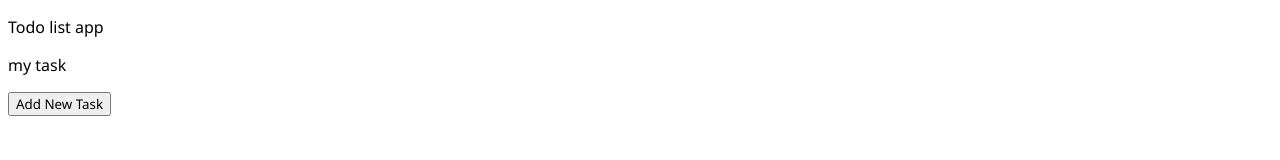
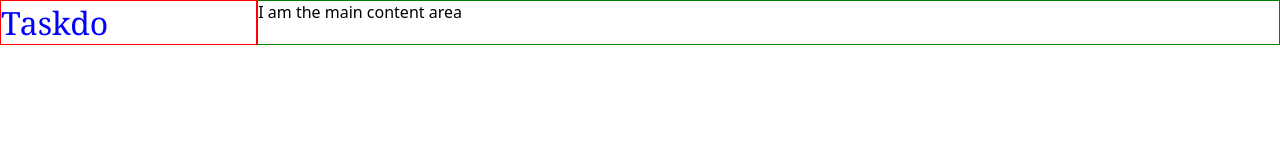
Before and after one commit to adnanyusuf85/todolist, a website built with webpack: page src/templates/template.html in a window 1280 px wide. Built offline with nearby package versions, Linux system fonts and the light colour scheme.

Commit message:
WIP: Re-architecture the application

```diff
--- /dev/null
+++ b/src/components/common.module.css
@@ -0,0 +1,8 @@
+:root{
+    --colorblue: #0000FF;
+}
+.apptitle{
+    font-size:2rem;
+    font-family: Georgia, 'Times New Roman', Times, serif;
+    color: var(--colorblue);
+}
--- /dev/null
+++ b/src/components/sidebar.js
@@ -0,0 +1,10 @@
+import * as style from "./common.module.css"
+export default function getSideBar(){
+    let containing_div = document.createElement("div");
+    let title = document.createElement("p");
+    title.innerText = "Taskdo"
+    title.classList.add(style.apptitle);
+    containing_div.appendChild(title);
+
+    return containing_div;
+}
--- a/src/index.js
+++ b/src/index.js
@@ -1,50 +1,79 @@
 import "./styles/style.css"
+import sidebar from "./components/sidebar.js"
 import Task from './models/task.js'
 import NewTaskCreatorUIComp from './components/newTaskCreator.js'
 
-let task1 = new Task();
-task1.title = "my task";
 
-let para = document.createElement("p");
-para.innerHTML = task1.title;
+let container = document.createElement("div");
+container.id = "container";
 
-let newTaskButton = document.createElement('button');
-newTaskButton.textContent = "Add New Task";
-newTaskButton.addEventListener("click",overlayScreenPaint.bind(null, (new NewTaskCreatorUIComp(new Task())).getDOM()));
-document.body.appendChild(para);
-document.body.appendChild(newTaskButton);
+let side_bar = sidebar();
+side_bar.id = "sidebar";
 
-let overlay_screen = document.createElement('div');
-overlay_screen.id = "overlay-screen";
-overlay_screen.classList.add("focused_overlay");
-overlay_screen.classList.add("hidden");
+let main_content_div = document.createElement("div");
+main_content_div.innerHTML = "I am the main content area";
+main_content_div.id = "main-content";
 
-document.body.appendChild(overlay_screen);
+let overlay_div = document.createElement("div");
+overlay_div.innerHTML = "I am the overlay div";
+overlay_div.id = "overlay-div";
 
-var observedNode;
-var observer = new MutationObserver((mutationRecords)=>{
-    mutationRecords.forEach( mutationRecord => {
-        mutationRecord.removedNodes.forEach( removedNode => {
-            if (removedNode.id === observedNode)
-                overlay_screen.classList.add("hidden");
-        });
-    });
-});
-observer.observe(overlay_screen, {childList:true});
+let notification_div = document.createElement("div");
+notification_div.innerHTML = "I am the notification bar";
+notification_div.id = "notification-div";
+
+
+container.append(
+    side_bar,
+    main_content_div,
+    overlay_div,
+    notification_div
+);
+
+document.body.appendChild(container);
+// let task1 = new Task();
+// task1.title = "my task";
+
+// let para = document.createElement("p");
+// para.innerHTML = task1.title;
+
+// let newTaskButton = document.createElement('button');
+// newTaskButton.textContent = "Add New Task";
+// newTaskButton.addEventListener("click",overlayScreenPaint.bind(null, (new NewTaskCreatorUIComp(new Task())).getDOM()));
+// document.body.appendChild(para);
+// document.body.appendChild(newTaskButton);
+
+// let overlay_screen = document.createElement('div');
+// overlay_screen.id = "overlay-screen";
+// overlay_screen.classList.add("focused_overlay");
+// overlay_screen.classList.add("hidden");
+
+// document.body.appendChild(overlay_screen);
+
+// var observedNode;
+// var observer = new MutationObserver((mutationRecords)=>{
+//     mutationRecords.forEach( mutationRecord => {
+//         mutationRecord.removedNodes.forEach( removedNode => {
+//             if (removedNode.id === observedNode)
+//                 overlay_screen.classList.add("hidden");
+//         });
+//     });
+// });
+// observer.observe(overlay_screen, {childList:true});
 
 
 
-function overlayScreenPaint(element)
-{
-    overlay_screen.appendChild(element);
-    observedNode = element.id;
-    overlay_screen.classList.remove("hidden");
+// function overlayScreenPaint(element)
+// {
+//     overlay_screen.appendChild(element);
+//     observedNode = element.id;
+//     overlay_screen.classList.remove("hidden");
 
-}
+// }
 
-function addNewTask(target_element){
-    let newTaskCreator = new NewTaskCreatorUIComp(new Task("My Task"));
-    let newTaskCreatorElement = newTaskCreator.getDOM();
-    let overlayscreen = document.getElementById("overlay-screen");
-    overlayscreen.appendChild(newTaskCreatorElement);
-}
+// function addNewTask(target_element){
+//     let newTaskCreator = new NewTaskCreatorUIComp(new Task("My Task"));
+//     let newTaskCreatorElement = newTaskCreator.getDOM();
+//     let overlayscreen = document.getElementById("overlay-screen");
+//     overlayscreen.appendChild(newTaskCreatorElement);
+// }
--- a/src/styles/style.css
+++ b/src/styles/style.css
@@ -3,7 +3,9 @@
 }
 
 .focused_overlay{
-    margin:auto;
+    display: flex;
+    justify-content: center;
+    align-items: center;
     background-color: rgba(32, 32, 32, 0.267);
     position: absolute;
     top:0;
@@ -19,3 +21,36 @@
 .visible{
     display: block;
 }
+
+*{
+    margin: 0px;
+    padding: 0px;
+    font-family: system-ui, -apple-system, BlinkMacSystemFont, 'Segoe UI', Roboto, Oxygen, Ubuntu, Cantarell, 'Open Sans', 'Helvetica Neue', sans-serif;
+}
+
+#container{
+    display: flex;
+
+}
+
+#sidebar{
+    border:1px solid red;
+    width: 320px;
+}
+
+#main-content{
+    border: 1px solid green;
+    width: 100%;
+}
+
+#overlay-div{
+    position: absolute;
+    border: 1px solid purple;
+    display: none;
+}
+
+#notification-div{
+    position: absolute;
+    border: 1px solid blue;
+    display: none;
+}
--- a/src/templates/template.html
+++ b/src/templates/template.html
@@ -6,6 +6,6 @@
     <title>Todo List</title>
 </head>
 <body>
-    <p>Todo list app</p>
+
 </body>
 </html>
```
Also changed, not shown: src/components/emptyProjectView.js (added, +7 -0 lines), 1 other file.
